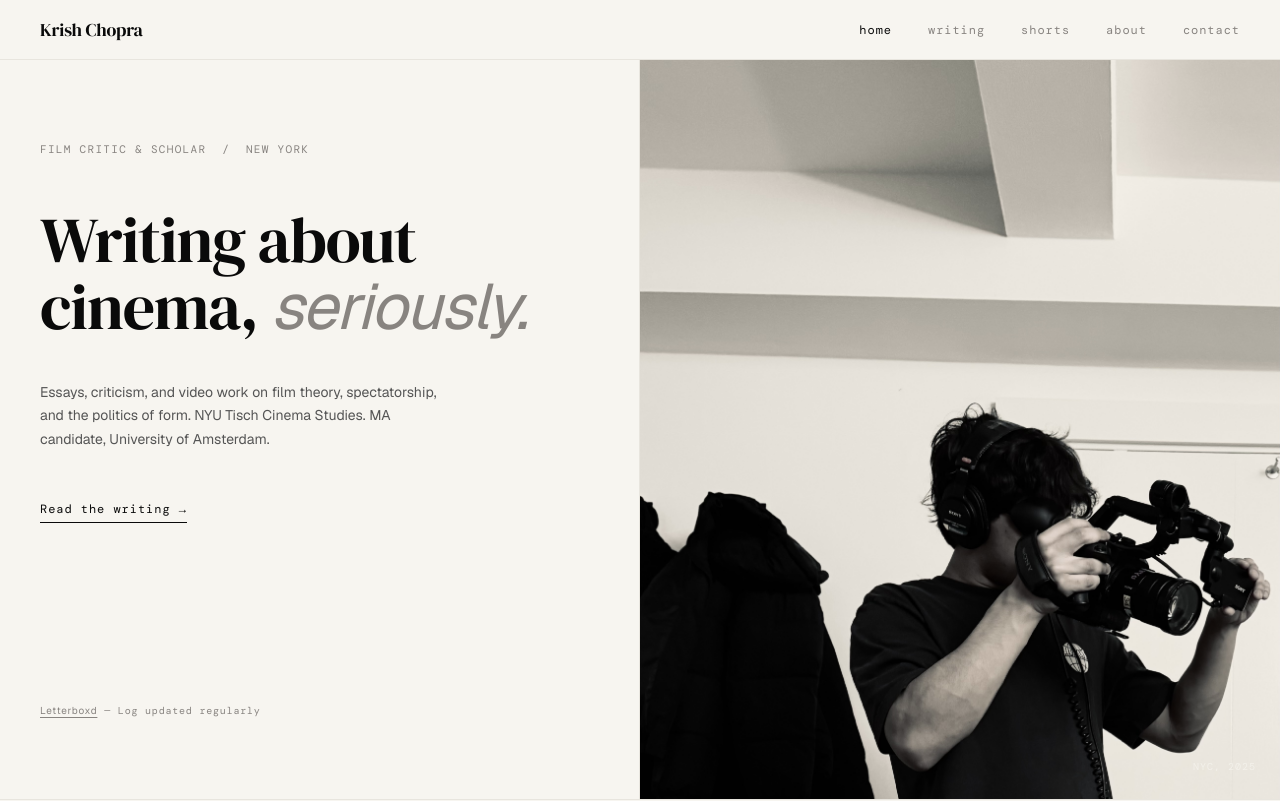
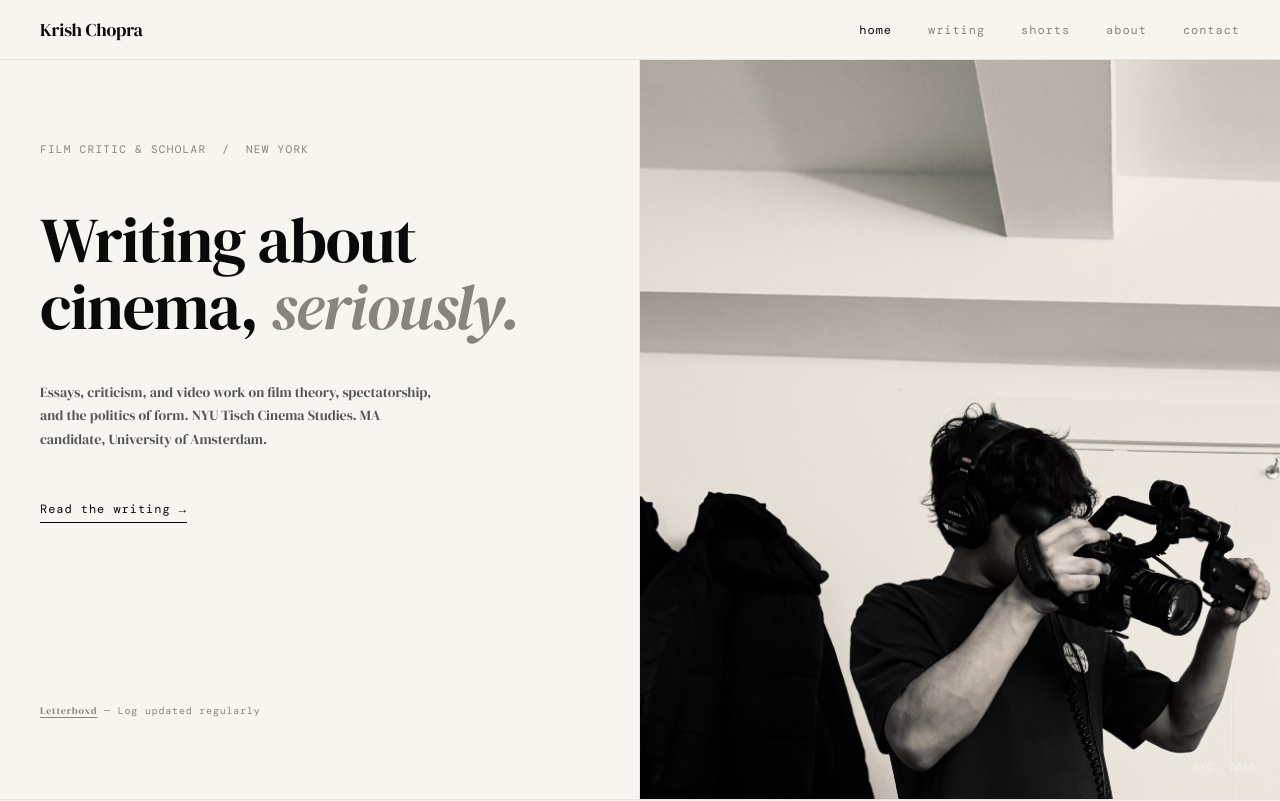
Before and after one commit to KrishChopra04/krish-portfolio, a Next.js app: page / in a window 1280 px wide. Shown: the top 801 px of the page. Built offline with nearby package versions, Linux system fonts and the light colour scheme; a web font is replaced by a local one.

Commit message:
Update globals.css

```diff
--- a/app/globals.css
+++ b/app/globals.css
@@ -40,7 +40,7 @@ input, textarea, button {
   font-family: inherit;
 }
 * {
-  font-family: var(--sans);
+  font-family: var(--serif);
 }
 
 h1, h2, h3 {
@@ -48,5 +48,5 @@ h1, h2, h3 {
 }
 
 code, pre, .mono {
-  font-family: var(--mono);
+  font-family: var(--serif);
 }
```
